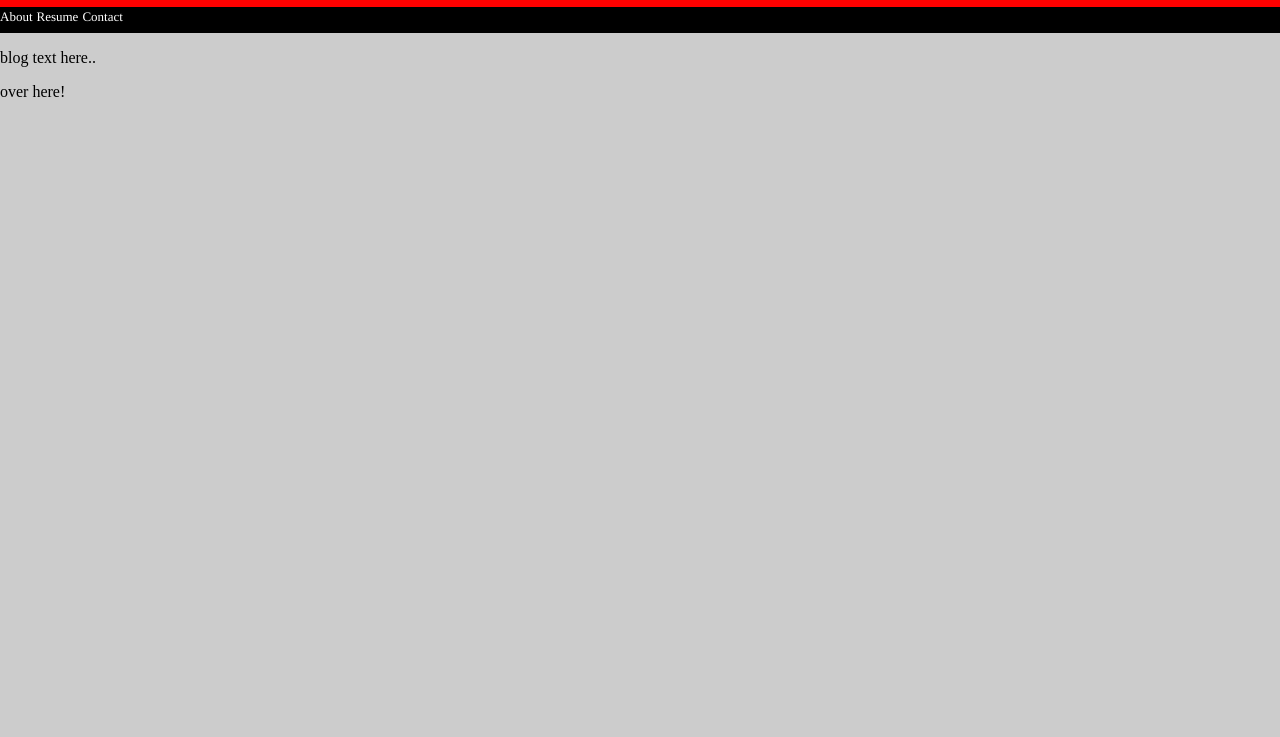
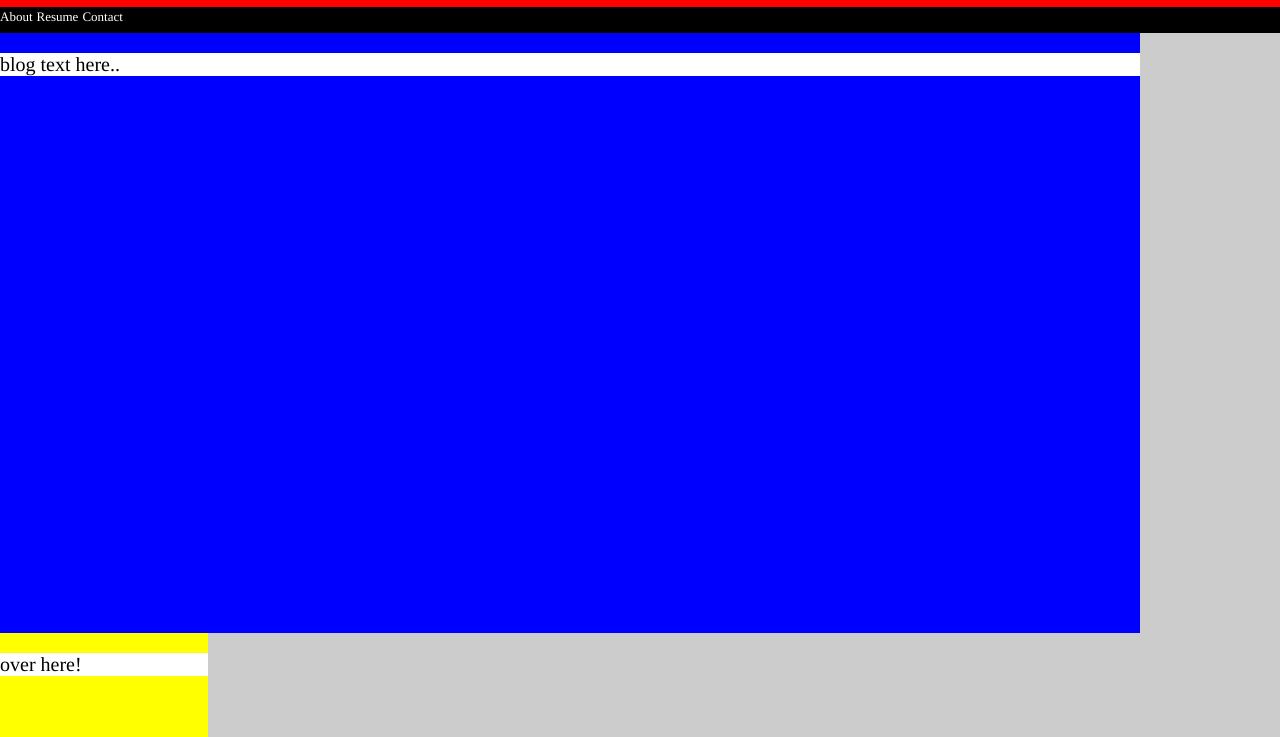
Before and after one commit to jaforten/Lab1, a plain HTML site: page Blog/blog.html in a window 1280 px wide. Shown: the part 63-800 px from the top of the page. Drawn offline with Linux system fonts and the light colour scheme; files whose address does not match are found by name.

Commit message:
basic structure done, this is for the width of my full screen chrome browser window at 1348 pixels

```diff
--- a/Blog/blog.css
+++ b/Blog/blog.css
@@ -1,6 +1,7 @@
 body{
   background-color:#ccc;
   margin:auto;
+
 }
 
 .headerContainer{
@@ -68,25 +69,18 @@ body{
 
 }
 
-
-
-
-
-
-
-
-/*.blogContainer{
-   background:blue;
-   width:70%;
-   border:0px;
-   padding:0px;
-   border:0px;
-   height:auto;
+.blogContainer{
+    background:blue;
+    width:1140px;5    border:0px;
+    padding:0px;
+    height:600px;
+    margin:0px;
+    float:left;
 }
 
 .blog{
-  float:left;
 
+  background:white;
 
   font-family: "sans-serif",Times;
   font-size:20px;
@@ -97,20 +91,21 @@ body{
 
 .pageNavContainer{
    background:yellow;
-   width:30%;
+   width:208px;
    border:0px;
    margin:0px;
-   height:730px;
+   height:700px;
    padding:0px;
+   float:left;
 }
 .pageNav{
-
-
+  width:auto;
+  height:auto;
+  background:white;
   font-family: "sans-serif",Times;
   font-size: 20px;
-  float:right;
+  border:0px;
 
 
 
 }
-*/
--- a/Blog/blog.html
+++ b/Blog/blog.html
@@ -26,8 +26,8 @@
       <div class="blog"><p>blog text here..</p></div>
     </div>
 
-    <div class="pageNavContainer>">
-      <div class="pageNav"> <p>over here!</p></div>
+    <div class= "pageNavContainer">
+      <div class= "pageNav"> <p>over here!</p></div>
     </div>
 
 
```
